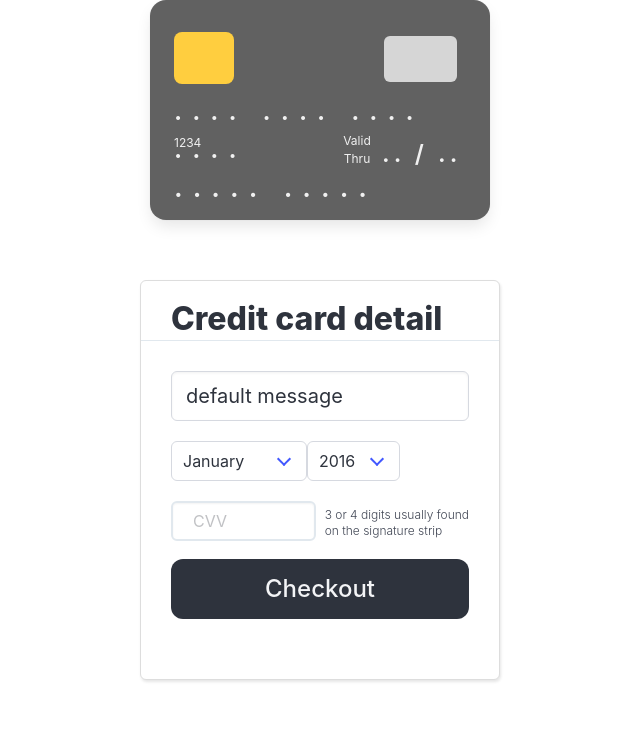
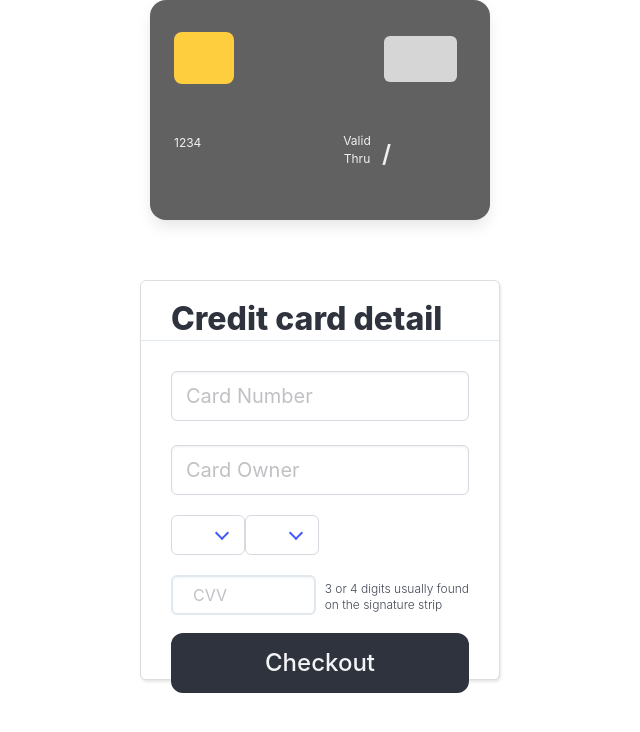
Before and after one commit to pascaloseko/card, an Angular app: page / in a window 1280 px wide. Shown: the top 732 px of the page, without its empty margins (320-960 px from the left). Built offline with nearby package versions, Linux system fonts and the light colour scheme.

Commit message:
two binding for card details

```diff
--- a/src/app/app.component.html
+++ b/src/app/app.component.html
@@ -1,6 +1,6 @@
 <div>
     <div class="container">
       <app-card></app-card>
-      <app-form></app-form>
+      <!-- <app-form></app-form> -->
     </div>
 </div>
--- a/src/app/app.module.ts
+++ b/src/app/app.module.ts
@@ -3,7 +3,6 @@ import { NgModule } from '@angular/core';
 
 import { AppComponent } from './app.component';
 import { CardComponent } from './card/card.component';
-import { FormComponent } from './form/form.component';
 import { FormsModule } from '@angular/forms';
 import { CardMaskPipe } from './card-mask.pipe';
 
@@ -11,7 +10,6 @@ import { CardMaskPipe } from './card-mask.pipe';
   declarations: [
     AppComponent,
     CardComponent,
-    FormComponent,
     CardMaskPipe
   ],
   imports: [
--- a/src/app/card-mask.pipe.ts
+++ b/src/app/card-mask.pipe.ts
@@ -5,9 +5,7 @@ import { Pipe, PipeTransform } from '@angular/core';
 })
 export class CardMaskPipe implements PipeTransform {
 
-  transform(plainCreditCard: string, visibleDigits: number = 4): string {
-    let maskedSection = plainCreditCard.slice(0, -visibleDigits);
-    let visibleSection = plainCreditCard.slice(-visibleDigits);
-    return maskedSection.replace(/./g, '*') + visibleSection;
+  transform(plainCreditCard: string): string {
+    return plainCreditCard.replace(/\s+/g, '').replace(/(\d{4})/g, '$1 ').trim();
   }
 }
--- a/src/app/card/card.component.css
+++ b/src/app/card/card.component.css
@@ -40,14 +40,14 @@
 .card__name{
   font-size:1.7rem;
   left:1.5rem;
-  letter-spacing:10px;
+  letter-spacing:5px;
   position:absolute;
   text-transform:uppercase;
   top:10.5rem
 }
 .card__number{
-  font-size:1.6rem;
-  letter-spacing:10px;
+  font-size:1.2rem;
+  letter-spacing:5px;
   position:absolute;
   left:1.5rem;
   top:5.75rem
@@ -154,3 +154,51 @@
 .front{
   transform:rotateY(0);z-index:2
 }
+
+/* Credit Card */
+.credit-card {
+  width: 360px;
+  height: 400px;
+  margin: 60px auto 0;
+  border: 1px solid #ddd;
+  border-radius: 6px;
+  background-color: #fff;
+  box-shadow: 1px 2px 3px 0 rgba(0,0,0,.10);
+}
+
+.form-body {
+  height: 340px;
+  padding: 30px 30px 20px;
+}
+
+.form-header {
+  height: 60px;
+  padding: 20px 30px 0;
+  border-bottom: 1px solid #e1e8ee;
+}
+
+.date-field,
+.card-verification{
+  margin-top: 20px;
+}
+
+.cvv-input input {
+  float: left;
+  width: 145px;
+  padding-left: 20px;
+  border: 2px solid #e1e8ee;
+  border-radius: 6px;
+  background: #fff;
+}
+
+.cvv-details {
+  font-size: 12px;
+  font-weight: 300;
+  line-height: 16px;
+  float: right;
+  margin-bottom: 20px;
+}
+
+.cvv-details p {
+  margin-top: 6px;
+}
--- a/src/app/card/card.component.html
+++ b/src/app/card/card.component.html
@@ -1,12 +1,12 @@
 <div class="tile is-parent">
   <section class="container">
-    <div class="flip-container">
+    <div class="flip-container" [class.voted]="flipped">
       <div class="flipper">
         <div class="front">
           <div class="card">
             <div class="card__sim"></div>
             <div class="card__number">
-              {{ card.card_number }}
+                {{ cardNumberFormatted() }}
             </div>
             <div class="card__little-number">
               1234
@@ -15,13 +15,7 @@
               Valid Thru
             </div>
             <div class="card__expiration">
-              <div class="card__month">
-                {{ card.card_month }}
-              </div>
-              <span>/</span>
-              <div class="card__year">
-                {{ card.card_year }}
-              </div>
+               {{ month}} / {{ year.year }}
             </div>
             <div class="card__name">
               {{ card.card_name }}
@@ -44,3 +38,62 @@
     </div>
   </section>
 </div>
+
+<div class="tile is-parent">
+  <form class="credit-card">
+      <div class="form-header">
+        <h4 class="title">Credit card detail</h4>
+      </div>
+
+      <div class="form-body">
+        <!-- Card Number -->
+        <input
+              [(ngModel)] = "card.card_number"
+              pattern="\d{4} \d{4} \d{4} \d{4}"
+              maxlength="16"
+              type="tel"
+              class="input is-medium"
+              placeholder="Card Number"
+              [ngModelOptions]="{standalone: true}"><br><br>
+        <input
+              [(ngModel)] = "card.card_name"
+              maxlength="26"
+              type="text"
+              class="input is-medium"
+              placeholder="Card Owner"
+              [ngModelOptions]="{standalone: true}">
+        <!-- Date Field -->
+        <div class="date-field">
+          <div class="select">
+            <select [(ngModel)] = "month" name="Month" #Month="ngModel">
+              <option
+                    *ngFor="let month of months"
+                    [value]="month">{{ month }}</option>
+            </select>
+          </div>
+          <div class="select">
+            <select [(ngModel)]="year.year" name="Year" #Year="ngModel">
+              <option *ngFor="let year of year" [value]="year">{{ year }}</option>
+            </select>
+          </div>
+        </div>
+
+        <!-- Card Verification Field -->
+        <div class="card-verification">
+          <div class="cvv-input">
+            <input
+                  (keyup)="flipIt($event)"
+                  class="input"
+                  type="text"
+                  placeholder="CVV">
+          </div>
+          <div class="cvv-details">
+            <p>3 or 4 digits usually found <br> on the signature strip</p>
+          </div>
+        </div>
+
+        <!-- Buttons -->
+        <button type="submit" class="button is-large is-fullwidth is-dark">Checkout</button>
+      </div>
+    </form>
+</div>
--- a/src/app/card/card.component.ts
+++ b/src/app/card/card.component.ts
@@ -1,4 +1,4 @@
-import { Component, Output, EventEmitter } from '@angular/core';
+import { Component, Output, EventEmitter, OnInit } from '@angular/core';
 import { Card } from '../card';
 
 @Component({
@@ -6,12 +6,60 @@ import { Card } from '../card';
   templateUrl: './card.component.html',
   styleUrls: ['./card.component.css']
 })
-export class CardComponent {
+export class CardComponent implements OnInit{
  cards: Card[] = [];
+ inputNumber: any;
+ year: any[];
+flipped = false;
+
  @Output() cardSelected = new EventEmitter<Card>()
- card = new Card(".... .... .... ....","..","..","..... .....","...","hello")
+ card = new Card("","..","..","","...","hello")
 
- onSelected(card: Card){
-   this.cardSelected.emit(card);
+ // Format card number
+ cardNumberFormatted(){
+   let numberChunks = this.card.card_number.match(/.{1,4}/g)
+
+   if(numberChunks){
+     return numberChunks.join(' ');
+   } else {
+     return '';
+   }
+ }
+
+ // show card expiration date
+ cardExpiration(){
+   if (!this.card.card_month || !this.card.card_year){
+     return '';
+   } else {
+     return this.card.card_month + '/' + this.card.card_year;
+   }
+ }
+
+ // return months
+ months = [
+    '01', '02', '03', '04',
+    '05', '06', '07', '08',
+    '09', '10', '11', '12'
+   ];
+
+ // return years
+ years(){
+   let years = [];
+   let currentYear = (new Date()).getFullYear() % 2000;
+
+   for(let i = 0; i < 18; i++){
+     years.push(currentYear + i);
+   }
+   return years;
+ }
+
+ flipIt() {
+   this.flipped = !this.flipped;
+  // console.log('flipped');
+ }
+
+ ngOnInit(){
+  this.year = this.years();
+  console.log(this.year);
  }
 }
--- a/src/app/form/form.component.css
+++ /dev/null
@@ -1,47 +0,0 @@
-/* Credit Card */
-.credit-card {
-    width: 360px;
-    height: 400px;
-    margin: 60px auto 0;
-    border: 1px solid #ddd;
-    border-radius: 6px;
-    background-color: #fff;
-    box-shadow: 1px 2px 3px 0 rgba(0,0,0,.10);
-}
-
-.form-body {
-    height: 340px;
-    padding: 30px 30px 20px;
-}
-
-.form-header {
-    height: 60px;
-    padding: 20px 30px 0;
-    border-bottom: 1px solid #e1e8ee;
-}
-
-.date-field,
-.card-verification{
-    margin-top: 20px;
-}
-
-.cvv-input input {
-    float: left;
-    width: 145px;
-    padding-left: 20px;
-    border: 2px solid #e1e8ee;
-    border-radius: 6px;
-    background: #fff;
-}
-
-.cvv-details {
-    font-size: 12px;
-    font-weight: 300;
-    line-height: 16px;
-    float: right;
-    margin-bottom: 20px;
-}
-
-.cvv-details p {
-    margin-top: 6px;
-}
--- a/src/app/form/form.component.html
+++ /dev/null
@@ -1,63 +0,0 @@
-<div class="tile is-parent">
-    <form class="credit-card">
-        <div class="form-header">
-          <h4 class="title">Credit card detail</h4>
-        </div>
-
-        <div class="form-body">
-          <!-- Card Number -->
-          <input
-                [(ngModel)] = "inputNumber"
-                type="text"
-                class="input is-medium"
-                placeholder="Card Number"
-                [ngModelOptions]="{standalone: true}">
-
-          <!-- Date Field -->
-          <div class="date-field">
-            <div class="select">
-              <select name="Month">
-                <option value="january">January</option>
-                <option value="february">February</option>
-                <option value="march">March</option>
-                <option value="april">April</option>
-                <option value="may">May</option>
-                <option value="june">June</option>
-                <option value="july">July</option>
-                <option value="august">August</option>
-                <option value="september">September</option>
-                <option value="october">October</option>
-                <option value="november">November</option>
-                <option value="december">December</option>
-              </select>
-            </div>
-            <div class="select">
-              <select name="Year">
-                <option value="2016">2016</option>
-                <option value="2017">2017</option>
-                <option value="2018">2018</option>
-                <option value="2019">2019</option>
-                <option value="2020">2020</option>
-                <option value="2021">2021</option>
-                <option value="2022">2022</option>
-                <option value="2023">2023</option>
-                <option value="2024">2024</option>
-              </select>
-            </div>
-          </div>
-
-          <!-- Card Verification Field -->
-          <div class="card-verification">
-            <div class="cvv-input">
-              <input class="input" type="text" placeholder="CVV">
-            </div>
-            <div class="cvv-details">
-              <p>3 or 4 digits usually found <br> on the signature strip</p>
-            </div>
-          </div>
-
-          <!-- Buttons -->
-          <button type="submit" class="button is-large is-fullwidth is-dark">Checkout</button>
-        </div>
-      </form>
-</div>
--- a/src/app/form/form.component.ts
+++ /dev/null
@@ -1,20 +0,0 @@
-import { Component, OnInit, Input } from '@angular/core';
-import { DataService } from '../data.service'
-import { Card } from '../card'
-
-@Component({
-  selector: 'app-form',
-  templateUrl: './form.component.html',
-  styleUrls: ['./form.component.css']
-})
-export class FormComponent implements OnInit {
-  @Input() card: Card;
-  inputNumber: string;
-
-  constructor(private data: DataService) { }
-
-  ngOnInit() {
-    this.data.currentMessage.subscribe(message => this.inputNumber = message)
-  }
-
-}
```
Also changed, not shown: 2 other files (tests, documents, lock files or other folders).
